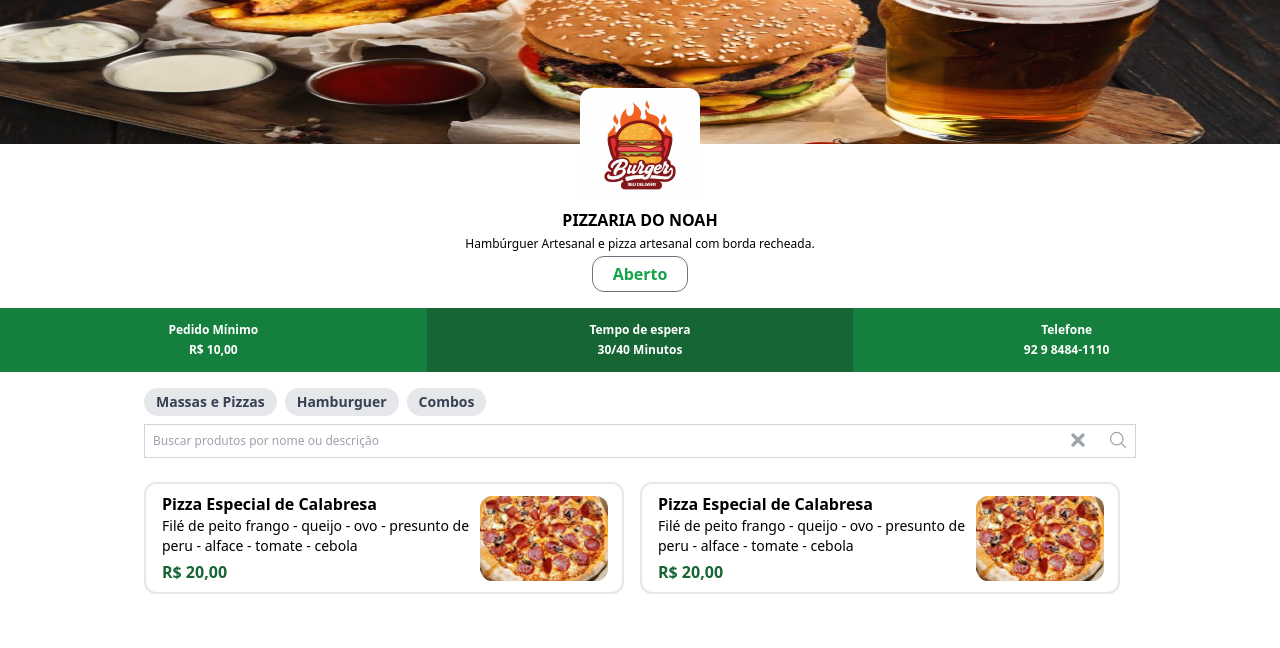
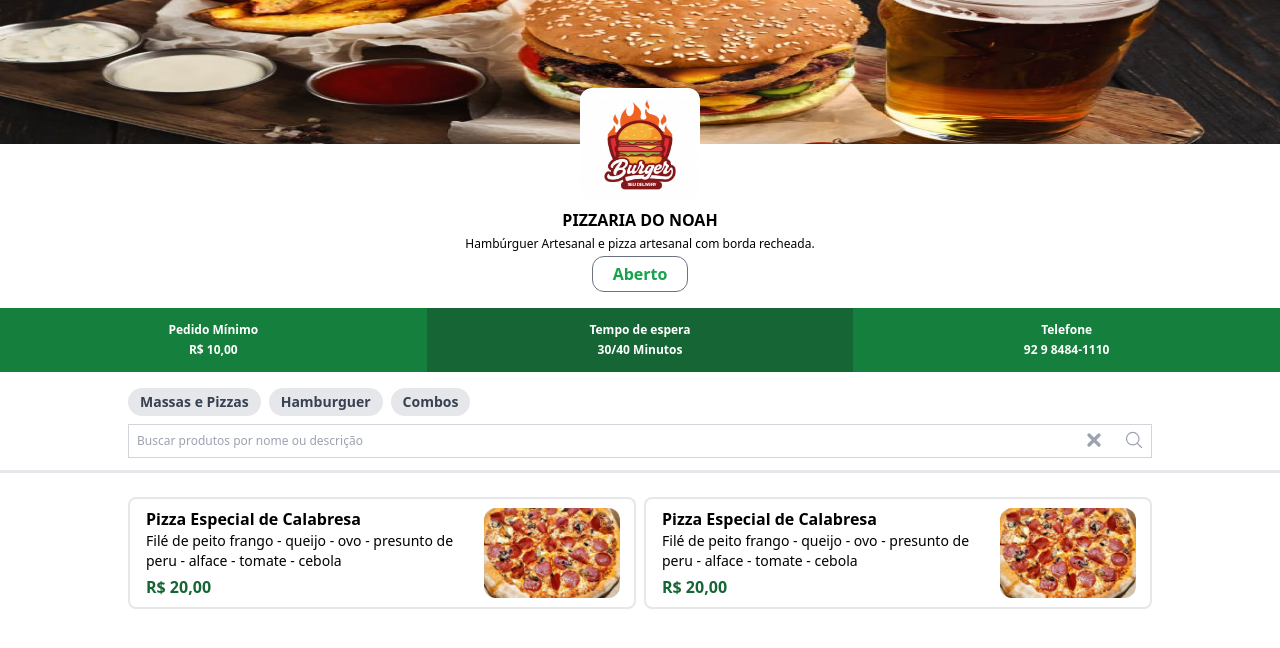
Before and after one commit to devfilipealmeida/ordereasy-front, a Next.js app: page /cardapio in a window 1280 px wide. Shown: the top 648 px of the page. Built offline with nearby package versions, Linux system fonts and the light colour scheme.

Commit message:
fixed ui erros in productcard and principal grid

```diff
--- a/src/app/cardapio/page.tsx
+++ b/src/app/cardapio/page.tsx
@@ -2,7 +2,8 @@ import {
     Cover,
     Header,
     FiltersSearch,
-    ProductCard } from "@/components";
+    ProductCard
+} from "@/components";
 
 export default function Cardapio() {
     return (
@@ -13,9 +14,14 @@ export default function Cardapio() {
             </section>
             <div>
                 <Header />
-                <section className="px-4 lg:px-36">
-                    <FiltersSearch />
-                    <div className="lg:grid lg:grid-cols-2">
+                <section>
+                    <div className="px-4 lg:px-32">
+                        <FiltersSearch />
+                    </div>
+                    <div className="border-b border-gray-200 border-solid border-2">
+                        {/* Linha */}
+                    </div>
+                    <div className="mt-6 px-4 lg:px-32 lg:grid lg:grid-cols-2 gap-2">
                         <ProductCard />
                         <ProductCard />
                     </div>
--- a/src/components/FiltersSearch/FiltersSearch.tsx
+++ b/src/components/FiltersSearch/FiltersSearch.tsx
@@ -3,7 +3,7 @@ import { SearchBar } from "./SearchBar"
 
 export const FiltersSearch = () => {
     return (
-        <div className="mt-4 mb-6">
+        <div className="mt-4 mb-3">
             <Tag category={"Massas e Pizzas"} />
             <Tag category={"Hamburguer"} />
             <Tag category={"Combos"} />
--- a/src/components/FiltersSearch/SearchBar.tsx
+++ b/src/components/FiltersSearch/SearchBar.tsx
@@ -1,15 +1,15 @@
 import { MagnifyingGlassIcon, XMarkIcon } from '@heroicons/react/24/outline'
 
 export const SearchBar = () => {
-    return (
-        <div className="mt-2 relative">
+  return (
+    <div className="mt-2 relative">
       <input
         placeholder="Buscar produtos por nome ou descrição"
         type="search"
-        className="text-xs p-2 pr-10 block w-full border border-gray-300 focus:outline-none focus:border-green-800"
+        className="text-xs p-2 pr-10 block w-full border border-gray-300 focus:outline-none focus:border-green-800 focus:shadow-2xl"
       />
       <XMarkIcon className="absolute right-12 top-1.5 text-gray-400 pointer-events-none stroke-[0.25rem]" width={20} height={20} />
       <MagnifyingGlassIcon className="absolute right-2 top-1.5 text-gray-400 pointer-events-none" width={20} height={20} />
     </div>
-    )
+  )
 }
--- a/src/components/ProductCard/ProductCard.tsx
+++ b/src/components/ProductCard/ProductCard.tsx
@@ -5,9 +5,11 @@ export const ProductCard = () => {
     return (
         <div className="
             flex flex-row
-            lg:w-[30rem] border-[2px]
-            border-solid rounded-xl
-            px-4 py-2 hover:border-black hover:border-[1px]">
+            lg:w-full border-[2px]
+            border-solid rounded-lg
+            px-4 py-2 hover:border-black hover:border-[1px]
+            justify-self-center mb-2
+            ">
             <div>
                 <p className="font-bold text-base">Pizza Especial de Calabresa</p>
                 <p className="text-sm">Filé de peito frango - queijo - ovo - presunto de peru - alface - tomate - cebola</p>
```
